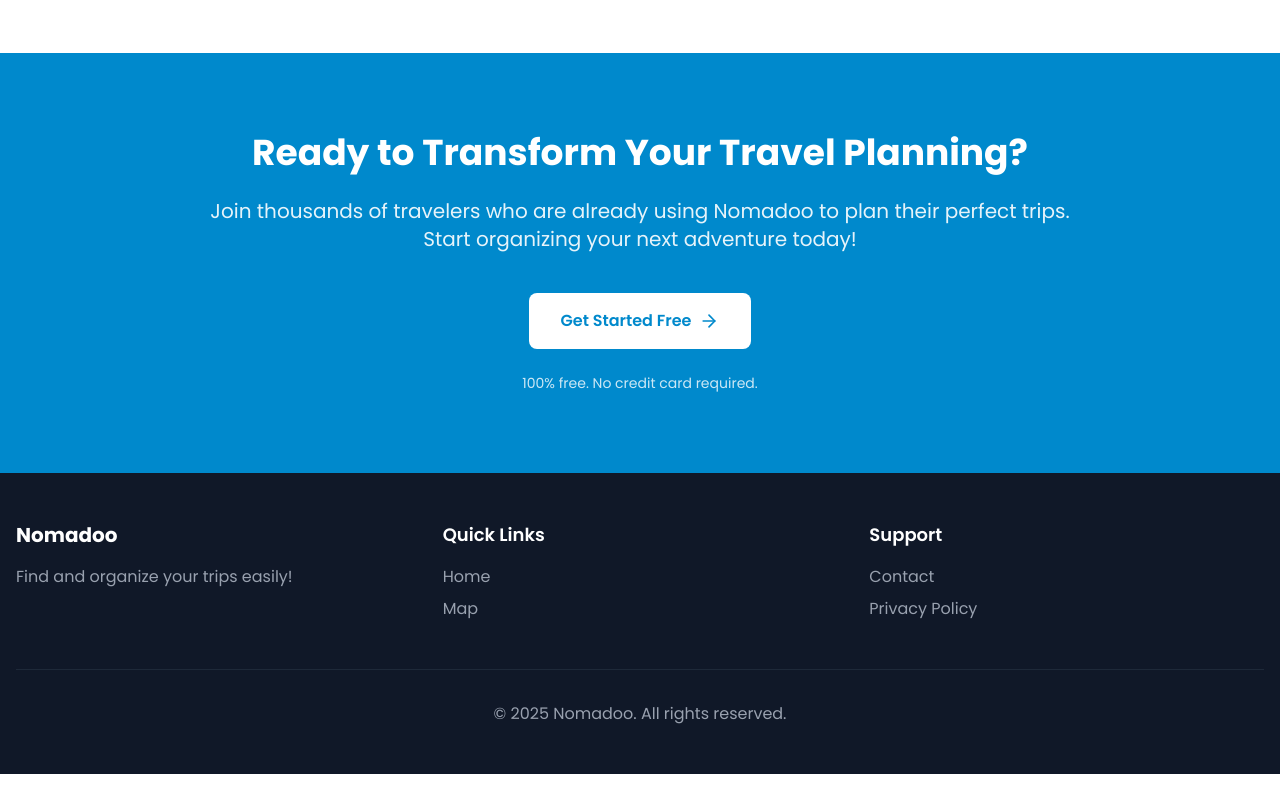
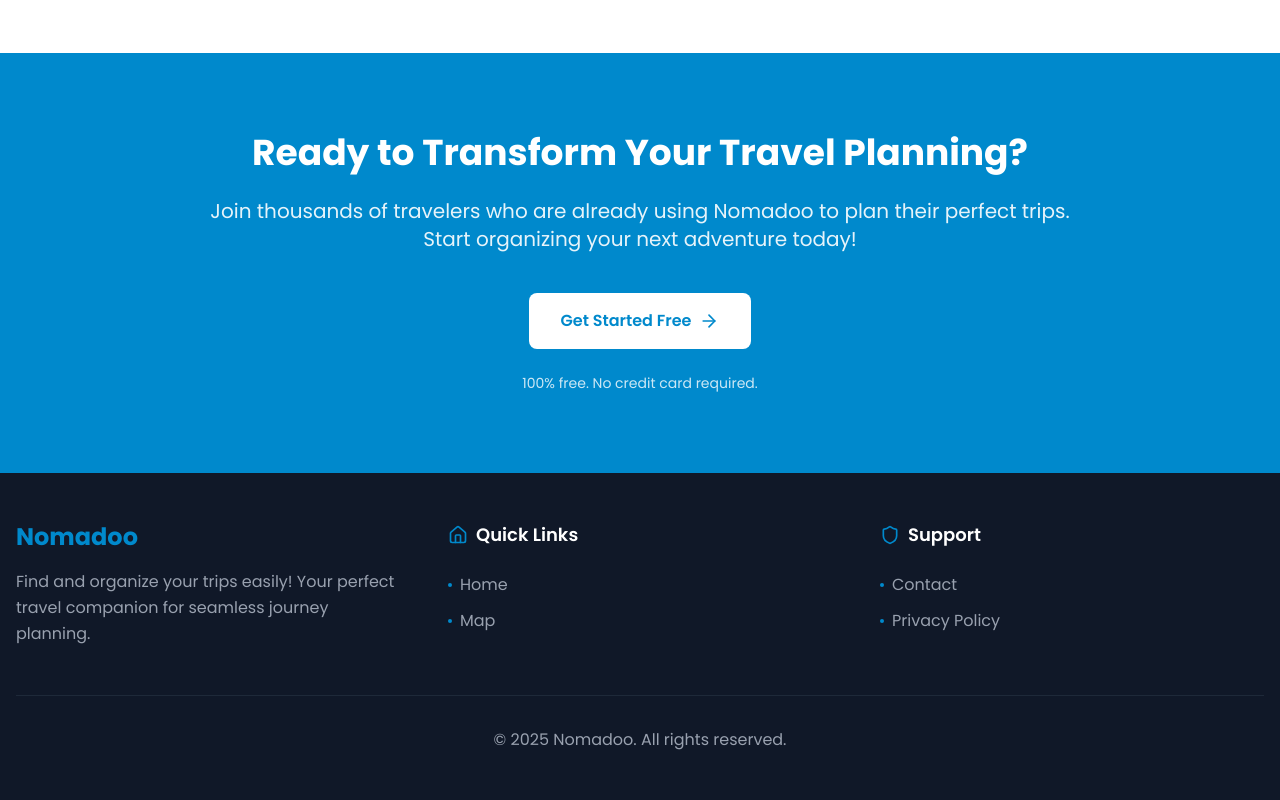
Before and after one commit to gabriellamsa/travel-app, a Next.js app: page / in a window 1280 px wide. Shown: the part 1599-2399 px from the top of the page. Before the commit the page ends 2373 px from the top, so only its background shows below. Built offline with nearby package versions, Linux system fonts and the light colour scheme.

Commit message:
improve: enhance Footer with icons, better spacing, and styling

```diff
--- a/src/components/home/Footer.tsx
+++ b/src/components/home/Footer.tsx
@@ -1,34 +1,43 @@
 import React from "react";
 import Link from "next/link";
+import { Home, Shield } from "lucide-react";
 
 export default function Footer() {
   return (
     <footer className="bg-gray-900 text-white">
       <div className="max-w-7xl mx-auto px-4 py-12">
-        <div className="grid grid-cols-1 md:grid-cols-3 gap-8">
+        <div className="grid grid-cols-1 md:grid-cols-3 gap-12">
           <div className="space-y-4">
-            <h3 className="text-xl font-bold">Nomadoo</h3>
-            <p className="text-gray-400">
-              Find and organize your trips easily!
+            <h3 className="text-2xl font-bold text-[var(--nomadoo-primary)]">
+              Nomadoo
+            </h3>
+            <p className="text-gray-400 leading-relaxed">
+              Find and organize your trips easily! Your perfect travel companion
+              for seamless journey planning.
             </p>
           </div>
 
           <div>
-            <h3 className="text-lg font-semibold mb-4">Quick Links</h3>
-            <ul className="space-y-2">
+            <h3 className="text-lg font-semibold mb-6 flex items-center gap-2">
+              <Home className="w-5 h-5 text-[var(--nomadoo-primary)]" />
+              Quick Links
+            </h3>
+            <ul className="space-y-3">
               <li>
                 <Link
                   href="/"
-                  className="text-gray-400 hover:text-white transition"
+                  className="text-gray-400 hover:text-white transition-colors duration-200 flex items-center gap-2 group"
                 >
+                  <span className="w-1 h-1 bg-[var(--nomadoo-primary)] rounded-full group-hover:scale-150 transition-transform"></span>
                   Home
                 </Link>
               </li>
               <li>
                 <Link
                   href="/map"
-                  className="text-gray-400 hover:text-white transition"
+                  className="text-gray-400 hover:text-white transition-colors duration-200 flex items-center gap-2 group"
                 >
+                  <span className="w-1 h-1 bg-[var(--nomadoo-primary)] rounded-full group-hover:scale-150 transition-transform"></span>
                   Map
                 </Link>
               </li>
@@ -36,21 +45,26 @@
           </div>
 
           <div>
-            <h3 className="text-lg font-semibold mb-4">Support</h3>
-            <ul className="space-y-2">
+            <h3 className="text-lg font-semibold mb-6 flex items-center gap-2">
+              <Shield className="w-5 h-5 text-[var(--nomadoo-primary)]" />
+              Support
+            </h3>
+            <ul className="space-y-3">
               <li>
                 <Link
                   href="/contact"
-                  className="text-gray-400 hover:text-white transition"
+                  className="text-gray-400 hover:text-white transition-colors duration-200 flex items-center gap-2 group"
                 >
+                  <span className="w-1 h-1 bg-[var(--nomadoo-primary)] rounded-full group-hover:scale-150 transition-transform"></span>
                   Contact
                 </Link>
               </li>
               <li>
                 <Link
                   href="/privacy"
-                  className="text-gray-400 hover:text-white transition"
+                  className="text-gray-400 hover:text-white transition-colors duration-200 flex items-center gap-2 group"
                 >
+                  <span className="w-1 h-1 bg-[var(--nomadoo-primary)] rounded-full group-hover:scale-150 transition-transform"></span>
                   Privacy Policy
                 </Link>
               </li>
@@ -58,8 +72,10 @@
           </div>
         </div>
 
-        <div className="border-t border-gray-800 mt-12 pt-8 text-center text-gray-400">
-          <p>&copy; {new Date().getFullYear()} Nomadoo. All rights reserved.</p>
+        <div className="border-t border-gray-800 mt-12 pt-8 text-center">
+          <p className="text-gray-400">
+            &copy; {new Date().getFullYear()} Nomadoo. All rights reserved.
+          </p>
         </div>
       </div>
     </footer>
```
